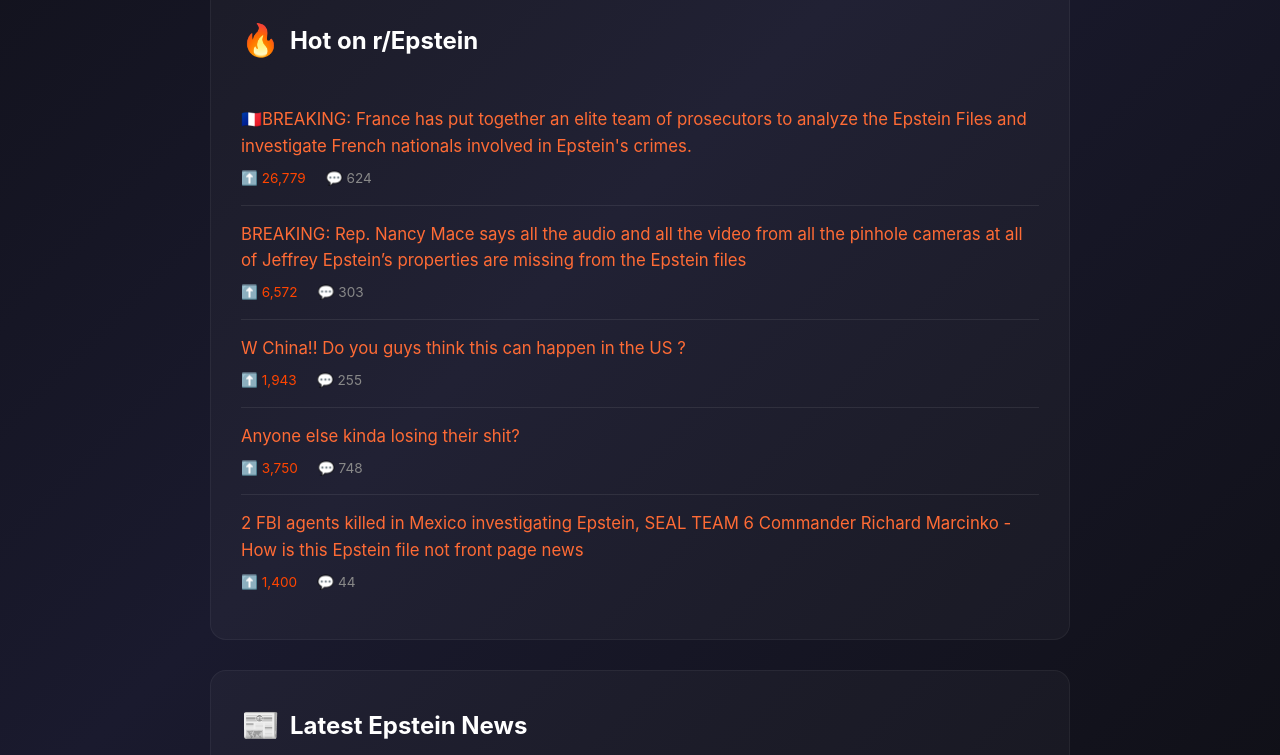
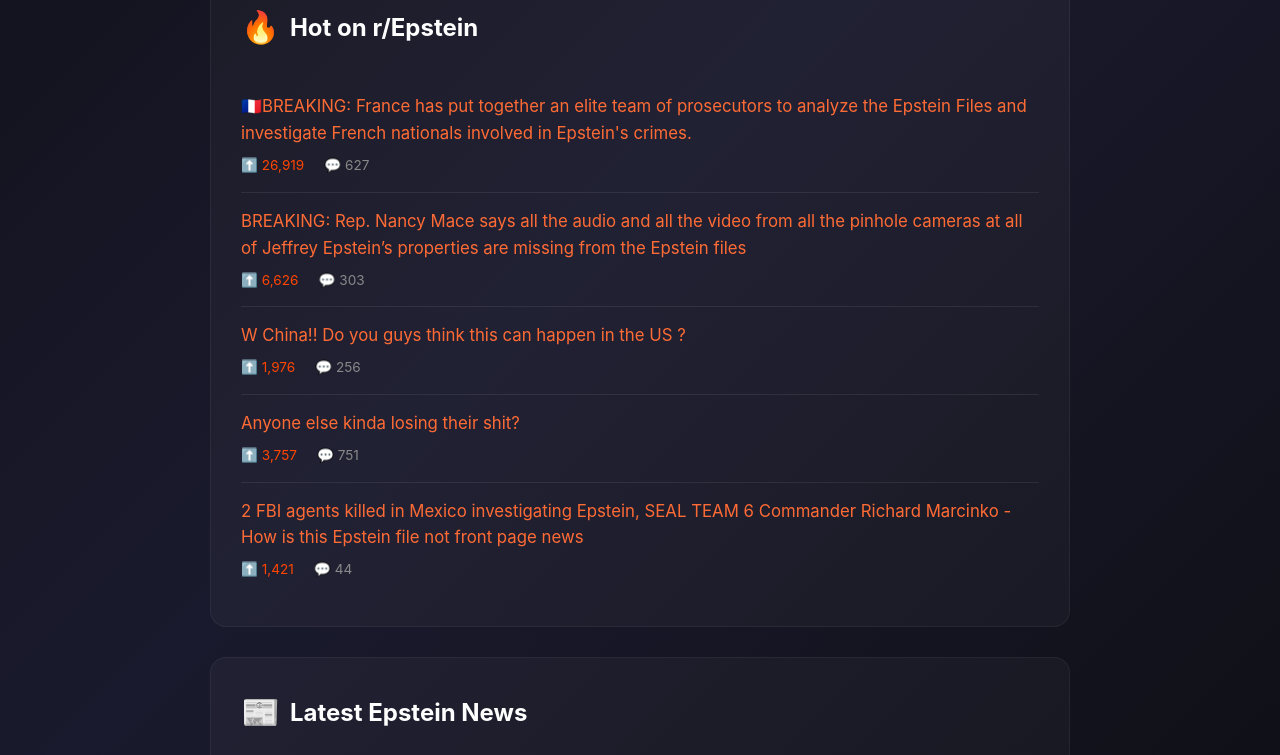
Before and after one commit to DutchPvR/Brokenchocolate, a plain HTML site: page index.html in a window 1280 px wide. Shown: the part 1144-1899 px from the top of the page. Drawn offline with Linux system fonts and the light colour scheme.

Commit message:
Daily update: 2026-02-16 11:05 UTC

```diff
--- a/index.html
+++ b/index.html
@@ -259,9 +259,7 @@
     <div class="container">
         <!-- Trump Jail Status -->
         <section class="jail-status">
-            <h1 class="jail-question">
-                <span class="flag">🇺🇸</span> Is Trump in Jail? <span class="flag">🇺🇸</span>
-            </h1>
+            <h1 class="jail-question">Is Trump in Jail?</h1>
             <div class="jail-answer">NO</div>
             <div class="jail-emoji">😔</div>
         </section>
@@ -304,8 +302,8 @@
                     <span class="post-title">🇫🇷BREAKING: France has put together an elite team of prosecutors to analyze the Epstein Files and investigate French nationals involved in Epstein&#x27;s crimes.</span>
                 </a>
                 <div class="post-meta">
-                    <span class="upvotes">⬆️ 26,779</span>
-                    <span class="comments">💬 624</span>
+                    <span class="upvotes">⬆️ 26,919</span>
+                    <span class="comments">💬 627</span>
                 </div>
             </div>
             <div class="reddit-post">
@@ -313,7 +311,7 @@
                     <span class="post-title">BREAKING: Rep. Nancy Mace says all the audio and all the video from all the pinhole cameras at all of Jeffrey Epstein’s properties are missing from the Epstein files</span>
                 </a>
                 <div class="post-meta">
-                    <span class="upvotes">⬆️ 6,572</span>
+                    <span class="upvotes">⬆️ 6,626</span>
                     <span class="comments">💬 303</span>
                 </div>
             </div>
@@ -322,8 +320,8 @@
                     <span class="post-title">W China!! Do you guys think this can happen in the US ?</span>
                 </a>
                 <div class="post-meta">
-                    <span class="upvotes">⬆️ 1,943</span>
-                    <span class="comments">💬 255</span>
+                    <span class="upvotes">⬆️ 1,976</span>
+                    <span class="comments">💬 256</span>
                 </div>
             </div>
             <div class="reddit-post">
@@ -331,8 +329,8 @@
                     <span class="post-title">Anyone else kinda losing their shit?</span>
                 </a>
                 <div class="post-meta">
-                    <span class="upvotes">⬆️ 3,750</span>
-                    <span class="comments">💬 748</span>
+                    <span class="upvotes">⬆️ 3,757</span>
+                    <span class="comments">💬 751</span>
                 </div>
             </div>
             <div class="reddit-post">
@@ -340,7 +338,7 @@
                     <span class="post-title">2 FBI agents killed in Mexico investigating Epstein, SEAL TEAM 6 Commander Richard Marcinko - How is this Epstein file not front page news</span>
                 </a>
                 <div class="post-meta">
-                    <span class="upvotes">⬆️ 1,400</span>
+                    <span class="upvotes">⬆️ 1,421</span>
                     <span class="comments">💬 44</span>
                 </div>
             </div>
@@ -390,7 +388,7 @@
 
         <!-- Footer -->
         <footer>
-            <div class="last-updated">Last updated: February 16, 2026 • 10:59 UTC</div>
+            <div class="last-updated">Last updated: February 16, 2026 • 11:05 UTC</div>
             <a href="https://github.com/DutchPvR/Brokenchocolate" target="_blank">View on GitHub</a>
         </footer>
     </div>
```
